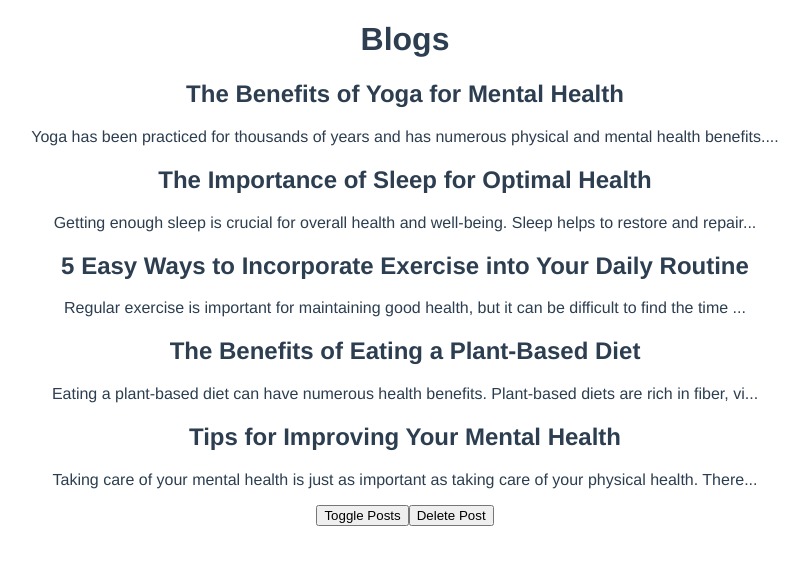
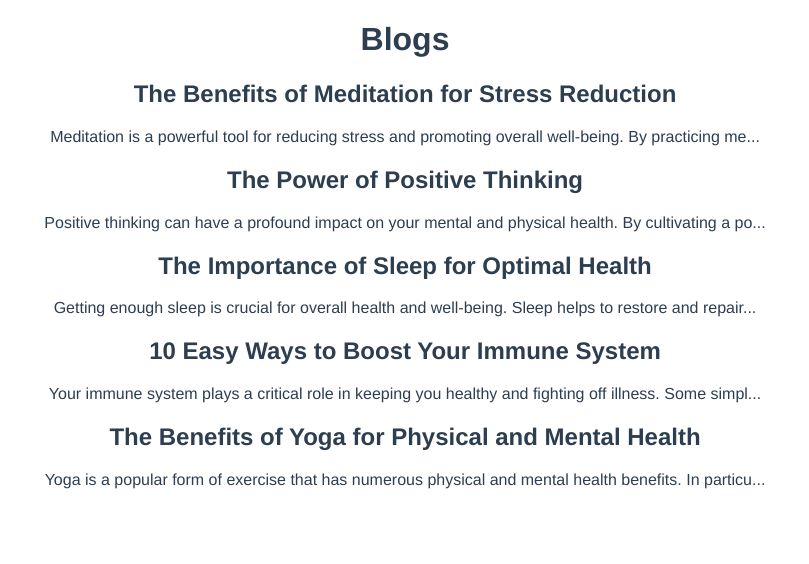
Before and after one commit to AlbertSigsbert/Vue-Blog, a Vue app: page / in a window 1280 px wide. Shown: the top 564 px of the page, without its empty margins (235-1044 px from the left). Built offline with nearby package versions, Linux system fonts and the light colour scheme; data requests are answered from the project's data file.

Commit message:
Fetching data in setup

```diff
--- /dev/null
+++ b/data/db.json
@@ -0,0 +1,29 @@
+{
+    "posts":[  {    "id": 1,    "title": "The Benefits of Meditation for Stress Reduction",    "body": "Meditation is a powerful tool for reducing stress and promoting overall well-being. By practicing meditation regularly, you can learn to quiet your mind, reduce anxiety and depression, and improve your ability to focus. Some popular forms of meditation include mindfulness meditation, loving-kindness meditation, and transcendental meditation. To get started, find a quiet and comfortable place to sit, close your eyes, and focus on your breath. With practice, you can learn to cultivate a sense of peace and tranquility that can help you navigate life's ups and downs with greater ease.",    "tags": ["meditation", "stress reduction", "mindfulness"]
+},
+{
+  "id": 2,
+  "title": "The Power of Positive Thinking",
+  "body": "Positive thinking can have a profound impact on your mental and physical health. By cultivating a positive mindset, you can reduce stress, boost your immune system, and improve your overall well-being. Some ways to practice positive thinking include reframing negative thoughts into positive ones, focusing on gratitude and appreciation, and surrounding yourself with positive people and environments. With practice, you can learn to rewire your brain for positivity and unlock your full potential.",
+  "tags": ["positive thinking", "mental health", "mind-body connection"]
+},
+{
+  "id": 3,
+  "title": "The Importance of Sleep for Optimal Health",
+  "body": "Getting enough sleep is crucial for overall health and well-being. Sleep helps to restore and repair the body, and plays a role in memory consolidation and learning. Lack of sleep can lead to a range of health problems, including obesity, diabetes, heart disease, and depression. To improve sleep, it's important to establish a regular sleep routine, avoid caffeine and alcohol before bed, and create a comfortable sleep environment.",
+  "tags": ["sleep", "health", "wellness"]
+},
+{
+  "id": 4,
+  "title": "10 Easy Ways to Boost Your Immune System",
+  "body": "Your immune system plays a critical role in keeping you healthy and fighting off illness. Some simple ways to boost your immune system include getting enough sleep, staying hydrated, eating a healthy diet rich in fruits and vegetables, reducing stress, and getting regular exercise. Additionally, practicing good hygiene, such as washing your hands frequently and avoiding close contact with sick people, can help prevent the spread of illness.",
+  "tags": ["immune system", "health", "wellness", "nutrition", "exercise"]
+},
+{
+  "id": 5,
+  "title": "The Benefits of Yoga for Physical and Mental Health",
+  "body": "Yoga is a popular form of exercise that has numerous physical and mental health benefits. In particular, practicing yoga can improve flexibility, balance, and strength, while also reducing stress, anxiety, and depression. Some popular types of yoga include Hatha, Vinyasa, and Restorative yoga. To get started, find a yoga class or instructor that resonates with you and make a commitment to practicing regularly.",
+  "tags": ["yoga", "exercise", "mental health", "wellness"]
+}
+]
+}
--- a/src/views/HomeView.vue
+++ b/src/views/HomeView.vue
@@ -1,9 +1,13 @@
 <template>
   <div class="home">
     <h1>Blogs</h1>
-    <PostList v-if="showPosts" :posts="posts" />
-    <button @click="showPosts = !showPosts">Toggle Posts</button>
-    <button @click="posts.pop()">Delete Post</button>
+    <div v-if="error">{{ error }}</div>
+    <div v-if="posts.length">
+      <PostList :posts="posts" />
+    </div>
+    <div v-else>
+      <p>Loading...</p>
+    </div>
   </div>
 </template>
 
@@ -15,36 +19,25 @@ export default {
   name: "HomeView",
   components: { PostList },
   setup() {
-    const showPosts = ref(true);
-    const posts = ref([
-      {
-        id: 1,
-        title: "The Benefits of Yoga for Mental Health",
-        body: "Yoga has been practiced for thousands of years and has numerous physical and mental health benefits. In particular, practicing yoga can be incredibly beneficial for mental health. It can help to reduce stress, anxiety, and depression by calming the mind and improving overall well-being. Yoga involves deep breathing and meditation, which can help to lower cortisol levels and promote relaxation. Additionally, yoga can improve flexibility, balance, and strength, which can lead to better overall health.",
-      },
-      {
-        id: 2,
-        title: "The Importance of Sleep for Optimal Health",
-        body: "Getting enough sleep is crucial for overall health and well-being. Sleep helps to restore and repair the body, and plays a role in memory consolidation and learning. Lack of sleep can lead to a range of health problems, including obesity, diabetes, heart disease, and depression. To improve sleep, it's important to establish a regular sleep routine, avoid caffeine and alcohol before bed, and create a comfortable sleep environment.",
-      },
-      {
-        id: 3,
-        title: "5 Easy Ways to Incorporate Exercise into Your Daily Routine",
-        body: "Regular exercise is important for maintaining good health, but it can be difficult to find the time and motivation to do it. Luckily, there are many simple ways to incorporate exercise into your daily routine. Some ideas include taking the stairs instead of the elevator, going for a walk during your lunch break, doing bodyweight exercises at home, or joining a fitness class. By finding ways to move your body throughout the day, you can improve your overall health and fitness.",
-      },
-      {
-        id: 4,
-        title: "The Benefits of Eating a Plant-Based Diet",
-        body: "Eating a plant-based diet can have numerous health benefits. Plant-based diets are rich in fiber, vitamins, and minerals, and are typically lower in saturated fat and calories than animal-based diets. Eating a plant-based diet can reduce the risk of heart disease, stroke, diabetes, and certain types of cancer. Additionally, plant-based diets can be more environmentally sustainable and ethical than animal-based diets. Some plant-based foods to include in your diet are fruits, vegetables, whole grains, legumes, nuts, and seeds.",
-      },
-      {
-        id: 5,
-        title: "Tips for Improving Your Mental Health",
-        body: "Taking care of your mental health is just as important as taking care of your physical health. There are many things you can do to improve your mental health, such as getting enough sleep, exercising regularly, practicing relaxation techniques like deep breathing or meditation, and seeking support from friends, family, or a mental health professional. It's also important to prioritize self-care, set realistic goals, and practice positive self-talk. By making mental health a priority, you can improve your overall well-being and quality of life.",
-      },
-    ]);
+    const posts = ref([]);
+    const error = ref(null);
 
-    return { posts, showPosts };
+    const load = async () => {
+      try {
+        const res = await fetch("http://localhost:3000/posts");
+        if (!res.ok) {
+          throw Error("Response not available");
+        }
+        posts.value = await res.json();
+      } catch (err) {
+        error.value = err.message;
+        console.log(error.value);
+      }
+    };
+
+    load();
+
+    return { posts, error };
   },
 };
 </script>
```
